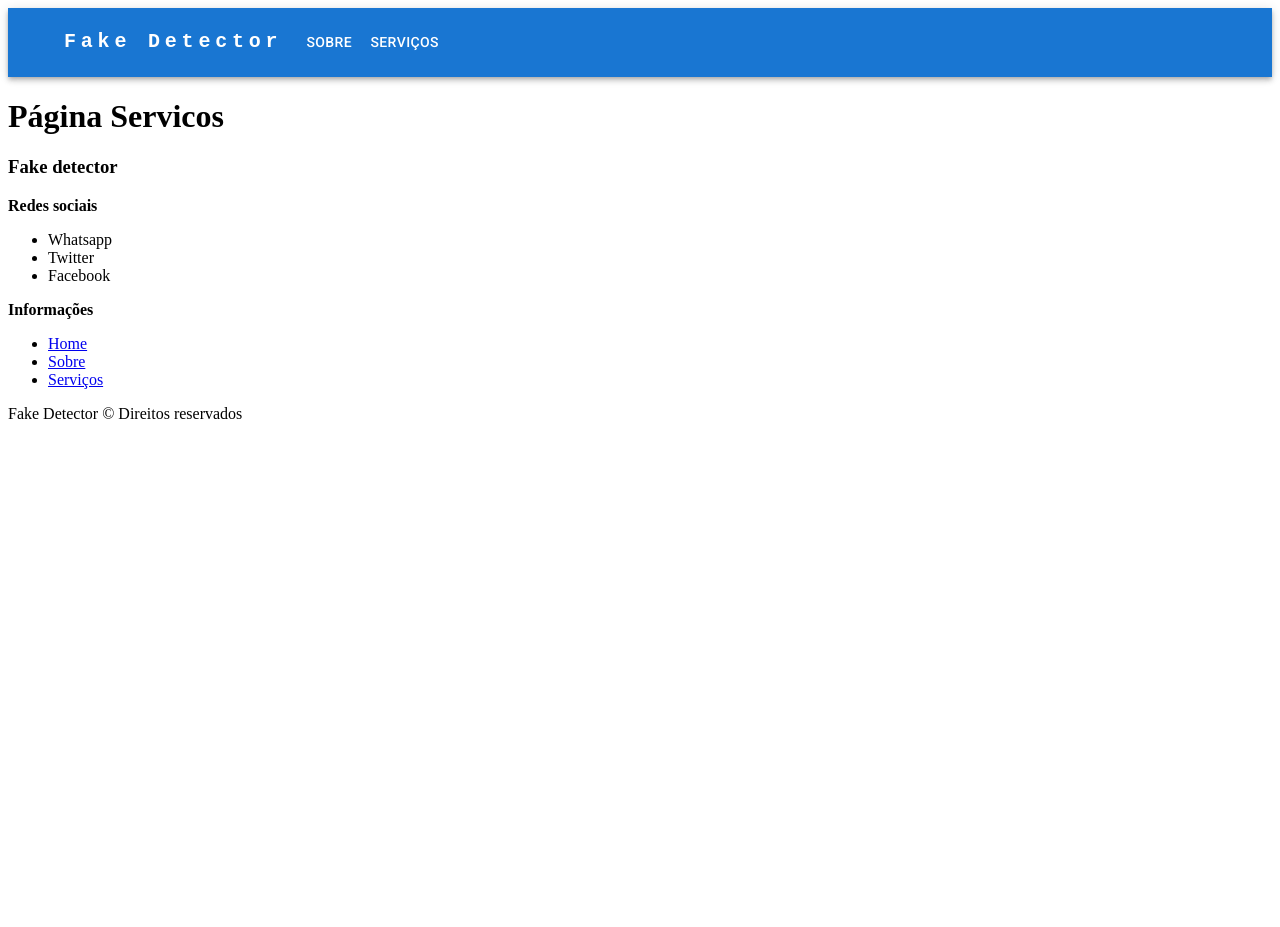
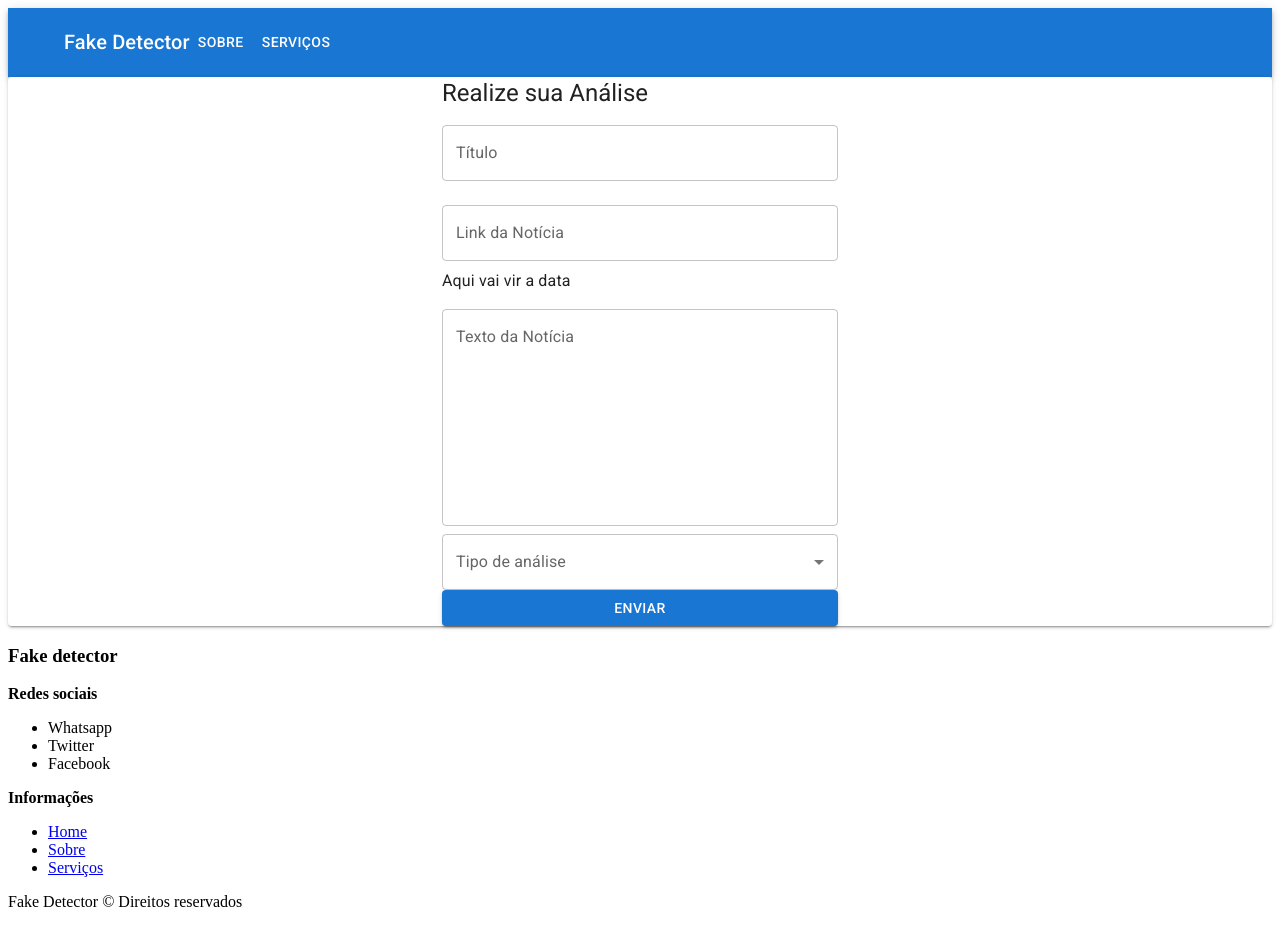
Before and after one commit to matheuscaldas1/frontend-tcc-unip, a React (Create React App) app: page /servicos in a window 1280 px wide. Before the commit the page ends 800 px from the top, so only its background shows below. Built offline with nearby package versions, Linux system fonts and the light colour scheme.

Commit message:
feature(servicos): Config do form de analise

```diff
--- a/package.json
+++ b/package.json
@@ -5,6 +5,7 @@
   "dependencies": {
     "@emotion/react": "^11.9.3",
     "@emotion/styled": "^11.9.3",
+    "@material-ui/styles": "^4.11.5",
     "@mui/material": "^5.8.7",
     "@mui/styled-engine-sc": "^5.8.0",
     "@testing-library/jest-dom": "^5.16.4",
@@ -17,6 +18,7 @@
     "axios": "^0.27.2",
     "react": "^18.2.0",
     "react-dom": "^18.2.0",
+    "react-hook-form": "^7.33.1",
     "react-router-dom": "^6.3.0",
     "react-scripts": "5.0.1",
     "styled-components": "^5.3.5",
--- a/src/components/Header/index.tsx
+++ b/src/components/Header/index.tsx
@@ -3,16 +3,13 @@ import { Link } from 'react-router-dom';
 import AppBar from '@mui/material/AppBar';
 import Box from '@mui/material/Box';
 import Toolbar from '@mui/material/Toolbar';
-import IconButton from '@mui/material/IconButton';
 import Typography from '@mui/material/Typography';
 import Menu from '@mui/material/Menu';
 import Container from '@mui/material/Container';
-import Avatar from '@mui/material/Avatar';
 import Button from '@mui/material/Button';
-import Tooltip from '@mui/material/Tooltip';
 import MenuItem from '@mui/material/MenuItem';
 
-import { MainDiv, ListaLinks } from './styles';
+import { CustomizedTypography } from './styles';
 
 const Header: React.FC = () => {
     const [anchorElNav, setAnchorElNav] = React.useState<null | HTMLElement>(null);
@@ -29,23 +26,11 @@ const Header: React.FC = () => {
         <AppBar position='static'>
             <Container>
                 <Toolbar disableGutters>
-                    <Typography
+                    <CustomizedTypography
                         variant='h6'
-                        noWrap
-                        component="a"
-                        href='/'
-                        sx={{
-                            mr: 2,
-                            display: { xs: 'none', md: 'flex' },
-                            fontFamily: 'monospace',
-                            fontWeight: 700,
-                            letterSpacing: '.3rem',
-                            color: 'inherit',
-                            textDecoration: 'none',
-                        }}
                     >
                         Fake Detector
-                    </Typography>
+                    </CustomizedTypography>
                     <Box sx={{ flexGrow: 1, display: { xs: 'flex', md: 'none' } }}>
                         <Menu
                             id="menu-appbar"
--- a/src/components/Header/styles.ts
+++ b/src/components/Header/styles.ts
@@ -1,16 +1,14 @@
-import styled from "styled-components";
+import { styled } from "@material-ui/styles";
+import {
+    Typography
+} from "@mui/material";
 
-export const MainDiv = styled.div`
-    width: 100%;
-    display: flex;
-    justify-content: space-between;
-    align-items: center;
-    background-color: #fdfdfd;
-`;
-
-export const ListaLinks = styled.ul`
-    display: flex;
-    justify-content: space-around;
-    width: 20%;
-    list-style-type: none;
-`
+export const CustomizedTypography = styled(Typography)({
+    textDecoration: 'none',
+    mr: 2,
+    fontFamily: 'monospace',
+    fontWeight: 700,
+    letterSpacing: '.3rem',
+    color: 'inherit',
+    display: 'flex',
+});
--- a/src/pages/Servicos/index.tsx
+++ b/src/pages/Servicos/index.tsx
@@ -1,14 +1,123 @@
-import React from 'react';
+import React, { useState } from 'react';
+import { makeStyles } from '@material-ui/styles';
+import { useForm, Controller } from 'react-hook-form';
+import Select, { SelectChangeEvent } from '@mui/material/Select';
+import {
+    Box,
+    Button,
+    Container,
+    FormControl,
+    InputLabel,
+    MenuItem,
+    Paper,
+    TextField,
+    Typography
+ } from '@mui/material';
 
 import Header from '../../components/Header';
 import Footer from '../../components/Footer';
 
+const useStyles = makeStyles((theme) => ({
+    form: {
+        width: '100%',
+    }
+}))
+
 const Servicos: React.FC = () => {
+    const classes = useStyles();
+    const { register, handleSubmit, control } = useForm();
+    const [analysedType, setAnalysedType] = useState('');
+
+    const handleAnalyzedTypeChange = (event: SelectChangeEvent) => {
+        setAnalysedType(event.target.value as string);
+    };
 
 return (
     <>
         <Header />
-        <h1>Página Servicos</h1>
+
+        <Box>
+            <Paper elevation={2}>
+                <Container component='main' maxWidth='xs'>
+                    <Typography component='h1' variant='h5'>
+                        Realize sua Análise
+                    </Typography>
+
+                    <form className={classes.form} noValidate onSubmit={handleSubmit((data) => console.log(data))}>
+                        <TextField
+                            variant='outlined'
+                            margin='normal'
+                            {...register('titulo', {
+                                required: 'Required',
+                            })}
+                            fullWidth
+                            id='titulo'
+                            label='Título'
+                            name='titulo'
+                        />
+
+                        <TextField
+                            variant='outlined'
+                            margin='normal'
+                            {...register('link', {
+                                required: 'Required',
+                            })}
+                            fullWidth
+                            id='link'
+                            label='Link da Notícia'
+                            name='link'
+                        />
+
+                        <Typography component='p'>
+                            Aqui vai vir a data
+                        </Typography>
+
+                        <TextField
+                            variant='outlined'
+                            margin='normal'
+                            multiline
+                            minRows={8}
+                            {...register('texto', {
+                                required: 'Required',
+                            })}
+                            fullWidth
+                            id='texto'
+                            label='Texto da Notícia'
+                            name='texto'
+                        />
+
+                        <FormControl fullWidth>
+                            <InputLabel id='tipo-de-analise'>Tipo de análise</InputLabel>
+                            <Select
+                                labelId='tipo-de-analise'
+                                id='tipo-analise'
+                                value={analysedType}
+                                label="Tipo de análise"
+                                {...register('tipo-analise', {
+                                    required: 'Required',
+                                })}
+                                onChange={handleAnalyzedTypeChange}
+
+                            >
+                                <MenuItem value='Bert'>Bert</MenuItem>
+                                <MenuItem value='BubbleSort'>BubbleSort</MenuItem>
+                                <MenuItem value='QuickSort'>QuickSort</MenuItem>
+                            </Select>
+                        </FormControl>
+
+                        <Button
+                            type='submit'
+                            fullWidth
+                            variant='contained'
+                            color='primary'
+                        >
+                            Enviar
+                        </Button>
+                    </form>
+                </Container>
+            </Paper>
+        </Box>
+
         <Footer />
     </>
 )
--- a/tsconfig.json
+++ b/tsconfig.json
@@ -22,5 +22,8 @@
   },
   "include": [
     "src"
-  ]
+  ],
+  "paths": {
+    "@mui/styled-engine": ["./node_modules/@mui/styled-engine-sc"]
+  }
 }
```
Also changed, not shown: 1 other file (tests, documents, lock files or other folders).
